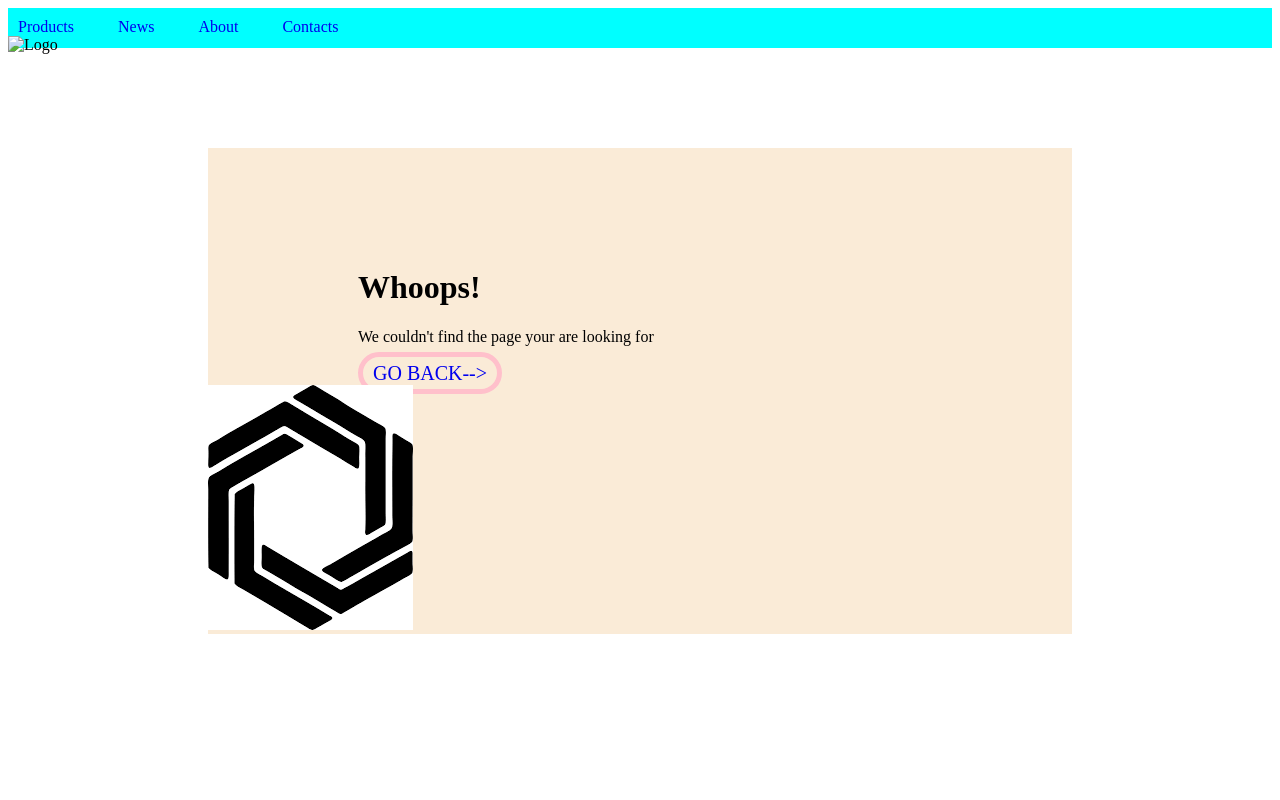
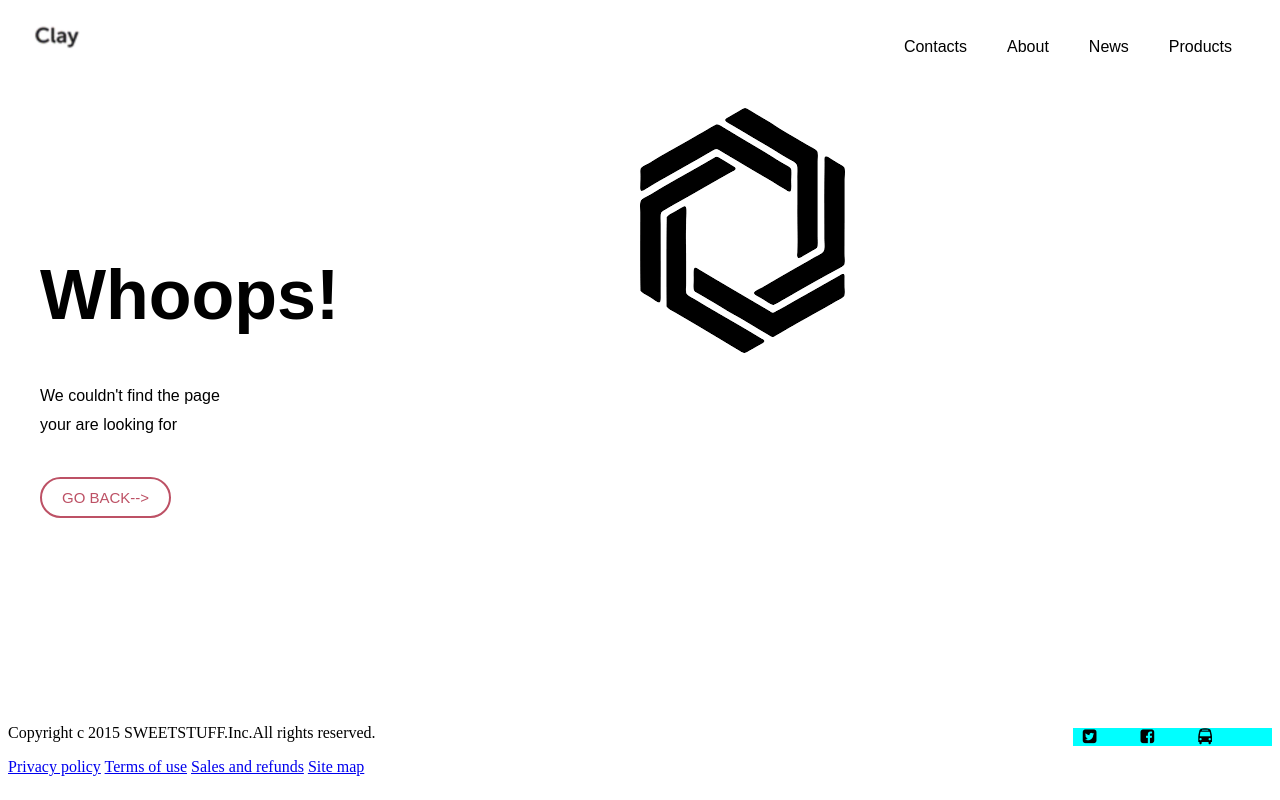
Before and after one commit to Domasbab/Spurga, a website: page index.html in a window 1280 px wide. Shown: the top 800 px of the page. Drawn offline with Linux system fonts and the light colour scheme; files whose address does not match are found by name.

Commit message:
pusdarbis1

```diff
--- a/main.css
+++ b/main.css
@@ -1,40 +1,67 @@
+
+
 header {
-    background-color: aqua;
     height: 30px;
-    padding-top: 10px;
+    font-family:Arial, Helvetica, sans-serif;
+    color: black;
+    margin-bottom: 50px;
+
+    padding: 0px 10px 20px 10px;
+}
+
+.headermenu {
+    width: 400px;
+    float:right;
+    display: inline-block;
+    padding-top: 30px;
+
+
+}
+
+.headermenu > a {
+ float: right;
+}
+
+.headerimage {
+    float: left;
+    width: 20%;
+    display: inline-block;
+}
+
+.paveiksliukasLOGO {
+  width: 80px;
 
 }
 
 main {
-    background-color: antiquewhite;
-    margin: 100px 200px;
+    width: 1200px;
+    margin-right: calc(50% - 600px);
+    margin-left: calc(50% - 600px);
+    height: 300px;
+
+}
+
+
+footer {
+    margin-top:  300px;
+}
+
+
+
+
+
+.middivas {
+    margin-top: 100px;
+    font-family: Arial, Helvetica, sans-serif;
+    float: left;
+    width: 50%;
 
 
 }
 
-footer {
-    background-color: green;
-    margin-top:  300px;
-}
-
-.paveiksliukas {
-  float: left;
-  margin-left: 30px;
-
-}
-
-.paveiksliukasss {
-float: right;
-margin-right: 50px;
-margin-top: 50px;
-
-}
-
-.middivas {
-    display:inline-block ;
-    margin-top: 100px;
-    margin-left: 150px;
-
+.mainimage {
+    width: 50%;
+    float: left;
 }
 
 .footeriodivas {
@@ -55,17 +82,32 @@ margin-top: 50px;
     margin-left: 10px;
     text-decoration: none;
     margin-right: 30px;
+    color: black;
 }
 
 .mygtukas {
-    border: 5px solid pink;
-    font-size: 20px;
+   border: 2px solid #bd5165;
+   font-size: 15px;
    border-radius: 50px;
-   padding-left: 10px;
-   padding-right: 10px;
-   padding-top: 5px;
-   padding-bottom: 5px;
+   padding: 10px 20px;
+   color: #bd5165;
+   text-decoration: none;
+}
 
-    text-decoration: none;
+.headingstyle {
+    font-size: 70px;
+}
 
+.paragraf {
+width: 200px;
+margin-bottom: 50px;
+line-height: 1.8;
 }
+
+@media (max-width:1000px){
+    header{
+        width: 800px;
+        margin-right: calc(50% - 400px);
+        margin-left: calc(50% - 400px);
+    }
+}
```
Also changed, not shown: Clay.png (added).
